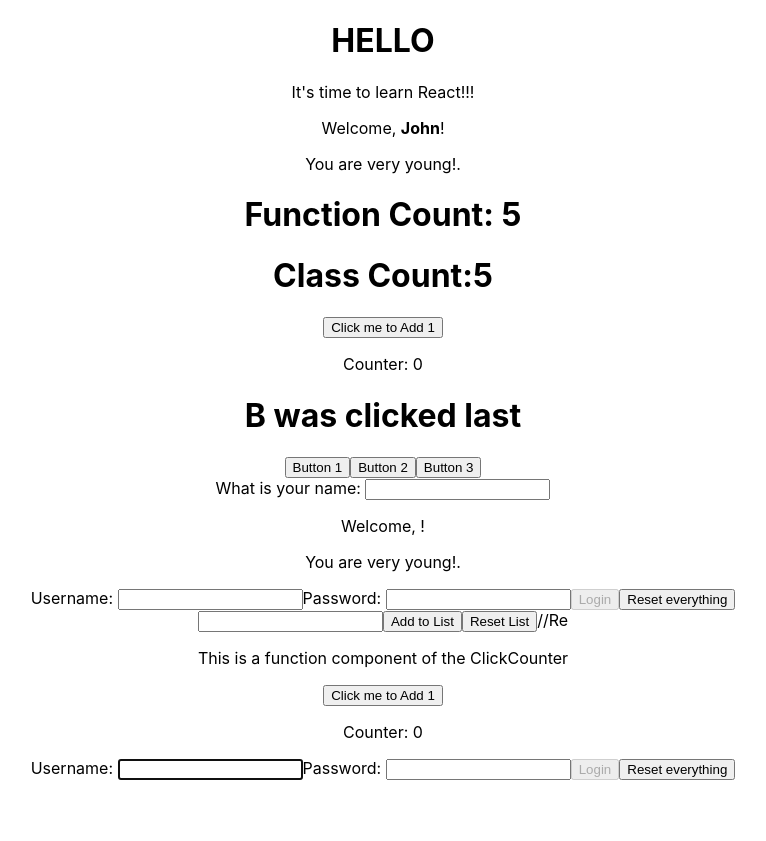
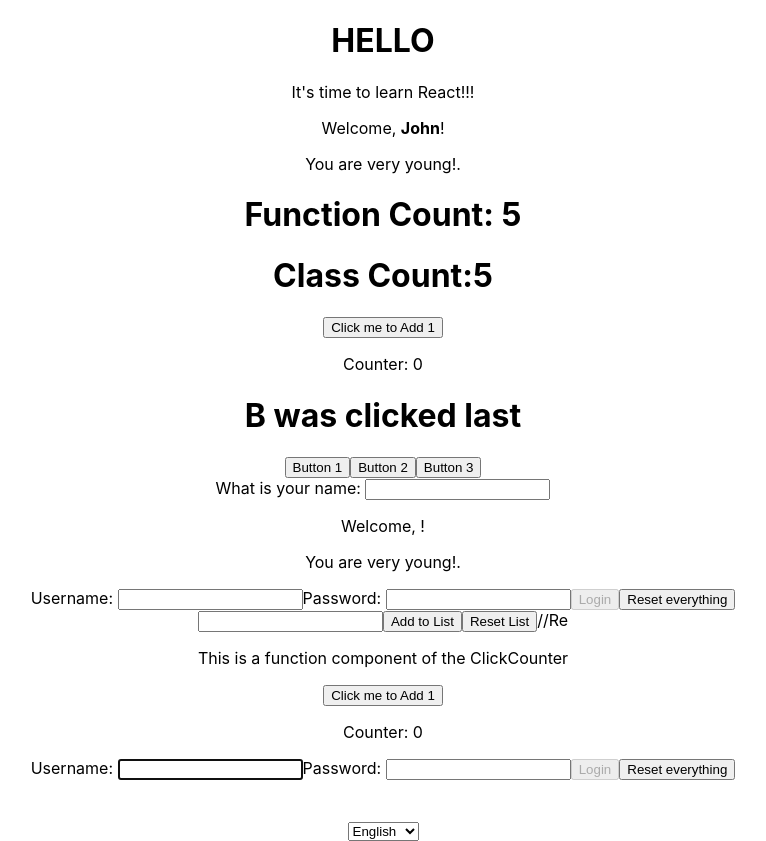
Before and after one commit to Fredeugine/my-app, a React (Create React App) app: page / in a window 1280 px wide. Shown: the whole page, without its empty margins (257-1023 px from the left). Before the commit the page ends 820 px from the top, so only its background shows below. Built offline with nearby package versions, Linux system fonts and the light colour scheme.

Commit message:
React exercise 1

```diff
--- a/src/App.js
+++ b/src/App.js
@@ -10,6 +10,7 @@ import {Login} from "./similar files";
 import {Todo} from "./Todo";
 import {ClickCounters} from "./counters";
 import {Login2} from "./similar files";
+import {Dd} from "./LanContext";
 
 function hello() {
   return (
@@ -26,6 +27,7 @@ function hello() {
           <Todo></Todo>
           <ClickCounters></ClickCounters>
           <Login2></Login2>
+          <Dd></Dd>
       </div>
 
   );
--- /dev/null
+++ b/src/LanContext.js
@@ -0,0 +1,30 @@
+import React, {createContext, useContext, useState} from "react";
+
+const LanguageContext= createContext()
+
+
+export function DisplayLanguage() {
+    const { lang, setLng } = useContext(LanguageContext);
+
+    return (
+        <>
+            <select value={lang} onChange={(event) => {
+                setLng(event.target.value)
+            }}>
+                <option>English</option>
+                <option>Twi</option>
+                <option>Spanish</option>
+            </select>
+        </>
+    )
+
+}
+ export function Dd() {
+   const [lang,setLng]= useState('')
+    return (
+        <LanguageContext.Provider value={{lang, setLng }}>
+            <DisplayLanguage></DisplayLanguage>
+        </LanguageContext.Provider>
+
+    )
+}
```
